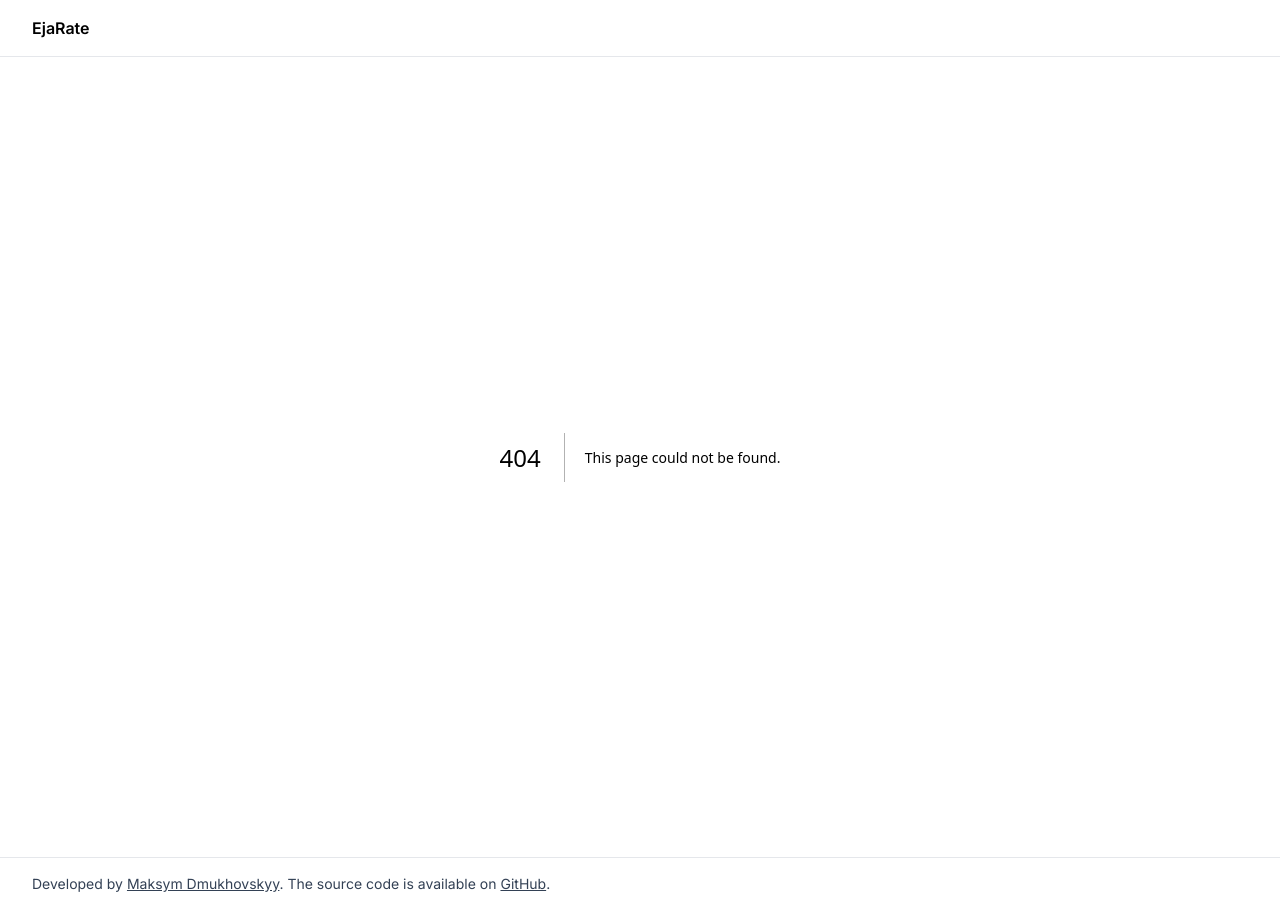
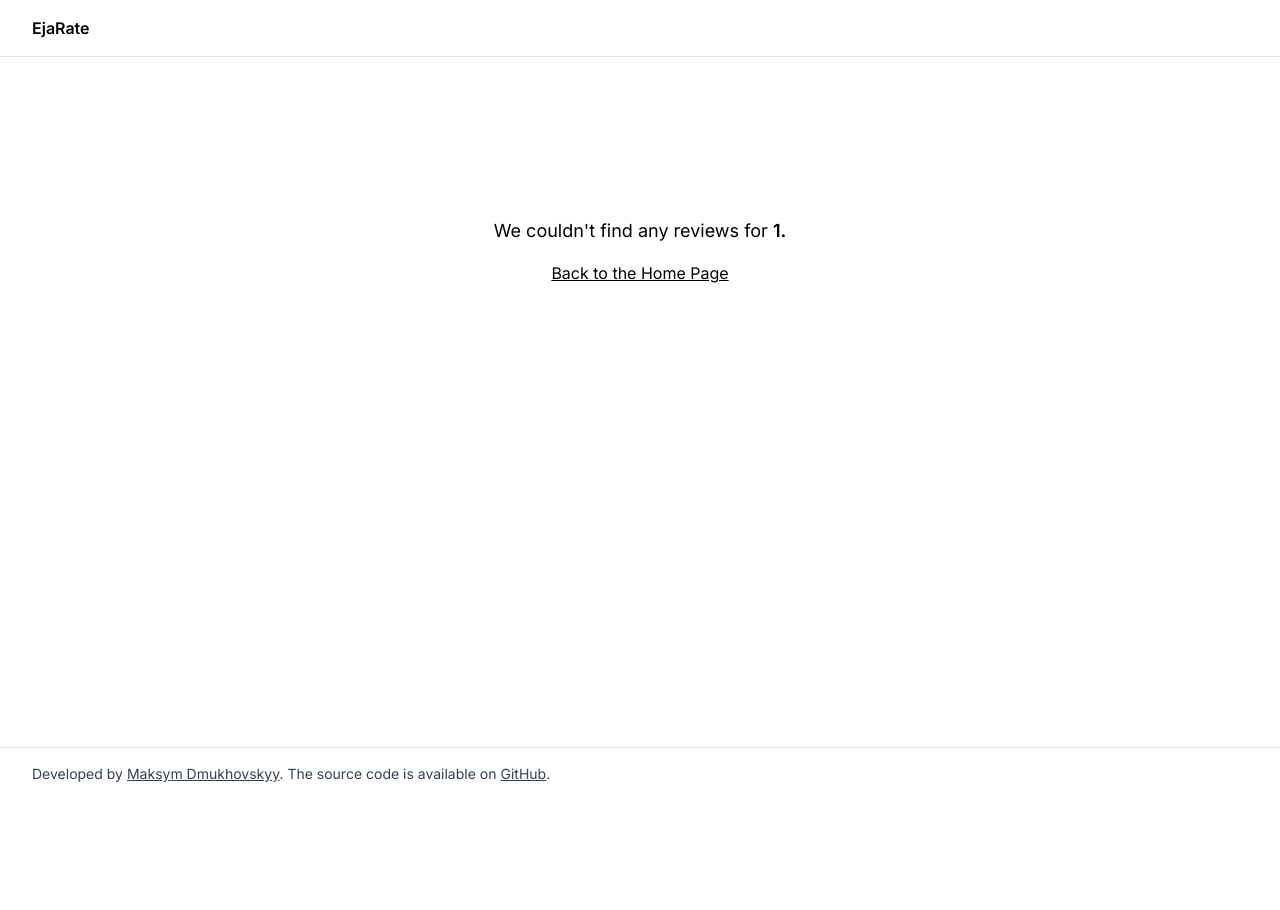
Before and after one commit to maxdyy/EjaRate, a Next.js app: page /building/1 in a window 1280 px wide. Before the commit this address had no page. After the commit the page ends 800 px from the top, so only its background shows below. Built offline with nearby package versions, Linux system fonts and the light colour scheme.

Commit message:
added routes for the building page and initial style of the building page

```diff
--- /dev/null
+++ b/app/api/building/route.ts
@@ -0,0 +1,17 @@
+import { NextRequest } from "next/server";
+
+import { buildingsDB } from "@/lib/db";
+import { BuildingData } from "@/lib/interfaces";
+
+export async function GET(req: NextRequest) {
+  // Get the id query parameter from the URL
+  const searchID = req.nextUrl.searchParams.get("id");
+
+  // Find the building data from the database
+  const buildingData =
+    (buildingsDB.find(
+      (building) => building.id === searchID
+    ) as BuildingData) || null;
+
+  return Response.json({ buildingData });
+}
--- /dev/null
+++ b/app/building/[id]/page.tsx
@@ -0,0 +1,80 @@
+"use client";
+
+import { useState, useEffect } from "react";
+import Link from "next/link";
+
+import {
+  Card,
+  CardContent,
+  CardDescription,
+  CardFooter,
+  CardHeader,
+  CardTitle,
+} from "@/components/ui/Card";
+import { BuildingData } from "@/lib/interfaces";
+import { getBuildingData } from "@/lib/services";
+import { formatBuildingName, generateBuildingAverageRating } from "@/lib/utils";
+
+export default function BuildingPage({ params }: { params: { id: string } }) {
+  const [searching, setSearching] = useState<boolean>(true);
+  const [buildingData, setBuildingData] = useState<BuildingData | null>(null);
+
+  useEffect(() => {
+    const fetchBuildingData = async () => {
+      const data = await getBuildingData(params.id);
+      setBuildingData(data);
+      setSearching(false);
+    };
+
+    fetchBuildingData();
+  }, [params.id]);
+
+  return (
+    <main className="h-[calc(100vh-128px)] lg:h-[calc(100vh-110px)] flex justify-center">
+      {searching && (
+        <div className="pt-40 text-center">
+          <p>Searching for reviews...</p>
+        </div>
+      )}
+
+      {!buildingData && !searching && (
+        <div className="pt-40 text-center">
+          <p className="text-lg">
+            We couldn&apos;t find any reviews for{" "}
+            <span className="font-semibold">
+              {`${formatBuildingName(params.id)}`}.
+            </span>
+          </p>
+          <p className="pt-4">
+            <Link className="underline" href="/">
+              Back to the Home Page
+            </Link>
+          </p>
+        </div>
+      )}
+
+      {buildingData && !searching && (
+        <div className="pt-40 text-center">
+          <h1 className="text-2xl font-semibold">{buildingData.name}</h1>
+          <p>{buildingData.address}</p>
+          <p className="pt-2">
+            Average Review:{" "}
+            {generateBuildingAverageRating(buildingData.reviews)}/5
+          </p>
+          <div className="pt-5 flex">
+            {buildingData.reviews.map((review, index) => (
+              <Card key={review.id} className="m-2">
+                <CardHeader>
+                  <CardTitle>Rate: {review.rating}/5</CardTitle>
+                </CardHeader>
+                <CardContent>
+                  <p>{review.review}</p>
+                </CardContent>
+              </Card>
+            ))}
+          </div>
+        </div>
+      )}
+    </main>
+  );
+}
--- a/components/Header.tsx
+++ b/components/Header.tsx
@@ -1,12 +1,13 @@
+import Link from "next/link";
 import { Logo } from "@/components/ui/Logo";
-import { Avatar } from "@radix-ui/react-avatar";
 
 const Header = () => {
   return (
     <header className="sticky top-0 z-50 w-full border-b border-border/40 bg-background/95 backdrop-blur supports-[backdrop-filter]:bg-background/60">
       <div className="container flex h-14 max-w-screen-2xl items-center">
-        <Logo />
-        <div></div>
+        <Link href="/">
+            <Logo />
+        </Link>
       </div>
     </header>
   );
--- a/components/SearchBar.tsx
+++ b/components/SearchBar.tsx
@@ -1,5 +1,6 @@
 "use client";
-import { useEffect, useState } from "react";
+import { useRouter } from "next/navigation";
+import { useEffect, useState, useCallback } from "react";
 import { LoaderCircle } from "lucide-react";
 
 import {
@@ -11,10 +12,12 @@ import {
   CommandList,
 } from "@/components/ui/Command";
 import { useDebounce } from "@/lib/hooks";
+import { formatBuildingID } from "@/lib/utils";
 import { searchBuildings } from "@/lib/services";
 import { GooglePlace } from "@/lib/interfaces";
 
 const SearchBar = () => {
+  const { push } = useRouter();
   const [searching, setSearching] = useState<boolean>(false);
   const [searchText, setSearchText] = useState<string>("");
   const [searchResults, setSearchResults] = useState<GooglePlace[]>([]);
@@ -22,6 +25,14 @@ const SearchBar = () => {
   const handleValueChange = (val: string) => {
     setSearchText(val);
   };
+
+  const handleRedirectToBuildingPage = useCallback(
+    (buildingName: string) => {
+      const buildingID = formatBuildingID(buildingName);
+      push(`/building/${buildingID}`);
+    },
+    [push]
+  );
 
   // Handle the UI state when the search text changes
   useEffect(() => {
@@ -68,11 +79,18 @@ const SearchBar = () => {
           {/* When we have search results */}
           {!searching && searchResults.length > 0 && (
             <CommandGroup heading="Suggestions">
-              {searchResults.map((result, index) => (
-                <CommandItem key={`${result.displayName.text}-${index}`} className="cursor-pointer">
-                  <span>{result.displayName.text}</span>
-                </CommandItem>
-              ))}
+              {searchResults.map((result, index) => {
+                const buildingName = result.displayName.text;
+                return (
+                  <CommandItem
+                    key={`${buildingName}-${index}`}
+                    className="cursor-pointer"
+                    onSelect={() => handleRedirectToBuildingPage(buildingName)}
+                  >
+                    <span>{buildingName}</span>
+                  </CommandItem>
+                );
+              })}
             </CommandGroup>
           )}
         </CommandList>
--- /dev/null
+++ b/components/ui/Card.tsx
@@ -0,0 +1,86 @@
+import * as React from "react";
+
+import { cn } from "@/lib/utils";
+
+const Card = React.forwardRef<
+  HTMLDivElement,
+  React.HTMLAttributes<HTMLDivElement>
+>(({ className, ...props }, ref) => (
+  <div
+    ref={ref}
+    className={cn(
+      "rounded-lg border border-slate-200 bg-white text-slate-950 shadow-sm dark:border-slate-800 dark:bg-slate-950 dark:text-slate-50",
+      className
+    )}
+    {...props}
+  />
+));
+Card.displayName = "Card";
+
+const CardHeader = React.forwardRef<
+  HTMLDivElement,
+  React.HTMLAttributes<HTMLDivElement>
+>(({ className, ...props }, ref) => (
+  <div
+    ref={ref}
+    className={cn("flex flex-col space-y-1.5 p-6", className)}
+    {...props}
+  />
+));
+CardHeader.displayName = "CardHeader";
+
+const CardTitle = React.forwardRef<
+  HTMLParagraphElement,
+  React.HTMLAttributes<HTMLHeadingElement>
+>(({ className, ...props }, ref) => (
+  <h3
+    ref={ref}
+    className={cn(
+      "text-2xl font-semibold leading-none tracking-tight",
+      className
+    )}
+    {...props}
+  />
+));
+CardTitle.displayName = "CardTitle";
+
+const CardDescription = React.forwardRef<
+  HTMLParagraphElement,
+  React.HTMLAttributes<HTMLParagraphElement>
+>(({ className, ...props }, ref) => (
+  <p
+    ref={ref}
+    className={cn("text-sm text-slate-500 dark:text-slate-400", className)}
+    {...props}
+  />
+));
+CardDescription.displayName = "CardDescription";
+
+const CardContent = React.forwardRef<
+  HTMLDivElement,
+  React.HTMLAttributes<HTMLDivElement>
+>(({ className, ...props }, ref) => (
+  <div ref={ref} className={cn("p-6 pt-0", className)} {...props} />
+));
+CardContent.displayName = "CardContent";
+
+const CardFooter = React.forwardRef<
+  HTMLDivElement,
+  React.HTMLAttributes<HTMLDivElement>
+>(({ className, ...props }, ref) => (
+  <div
+    ref={ref}
+    className={cn("flex items-center p-6 pt-0", className)}
+    {...props}
+  />
+));
+CardFooter.displayName = "CardFooter";
+
+export {
+  Card,
+  CardHeader,
+  CardFooter,
+  CardTitle,
+  CardDescription,
+  CardContent,
+};
--- /dev/null
+++ b/lib/db.ts
@@ -0,0 +1,38 @@
+export const buildingsDB = [
+  {
+    id: "creek-horizon-tower-1",
+    name: "Creek Horizon Tower 1",
+    address: "Ras Al Khor - Dubai Creek Harbour - Dubai - United Arab Emirates",
+    reviews: [
+      {
+        id: "creek-horizon-tower-1-r-1",
+        rating: 4,
+        review: "Great building, very clean and well maintained.",
+      },
+      {
+        id: "creek-horizon-tower-1-r-2",
+        rating: 3,
+        review: "The building is good but the elevators are slow.",
+      },
+    ],
+  },
+  {
+    id: "falcon-tower",
+    name: "Falcon Tower",
+    address:
+      "Falcon Tower - 204 Sheikh Zayed Rd - Business Bay - Dubai - United Arab Emirates",
+    reviews: [
+      {
+        id: "falcon-tower-r-1",
+        rating: 2,
+        review: "The building is old and needs maintenance.",
+      },
+      {
+        id: "falcon-tower-r-2",
+        rating: 1,
+        review:
+          "The building is not clean and the elevators are always broken.",
+      },
+    ],
+  },
+];
--- a/lib/services.ts
+++ b/lib/services.ts
@@ -4,3 +4,8 @@ export const searchBuildings = async (query: string) => {
   const { data } = await axios.get(`/api/buildings?name=${query}`);
   return data.buildings;
 };
+
+export const getBuildingData = async (id: string) => {
+  const { data } = await axios.get(`/api/building?id=${id}`);
+  return data.buildingData;
+}
--- a/lib/utils.ts
+++ b/lib/utils.ts
@@ -1,6 +1,21 @@
 import { type ClassValue, clsx } from "clsx";
 import { twMerge } from "tailwind-merge";
+import { BuildingReviewData } from "./interfaces";
 
-export function cn(...inputs: ClassValue[]) {
+export const cn = (...inputs: ClassValue[]) => {
   return twMerge(clsx(inputs));
+};
+
+export const formatBuildingID = (name: string) =>
+  name.toLowerCase().split(" ").join("-");
+
+export const formatBuildingName = (id: string) =>
+  id
+    .split("-")
+    .map((word) => word.charAt(0).toUpperCase() + word.slice(1))
+    .join(" ");
+
+export const generateBuildingAverageRating = (reviews: BuildingReviewData[]) => {
+  const total = reviews.reduce((acc, review) => acc + review.rating, 0);
+  return total / reviews.length;
 }
```
Also changed, not shown: lib/interfaces.ts (+13 -0 lines).
